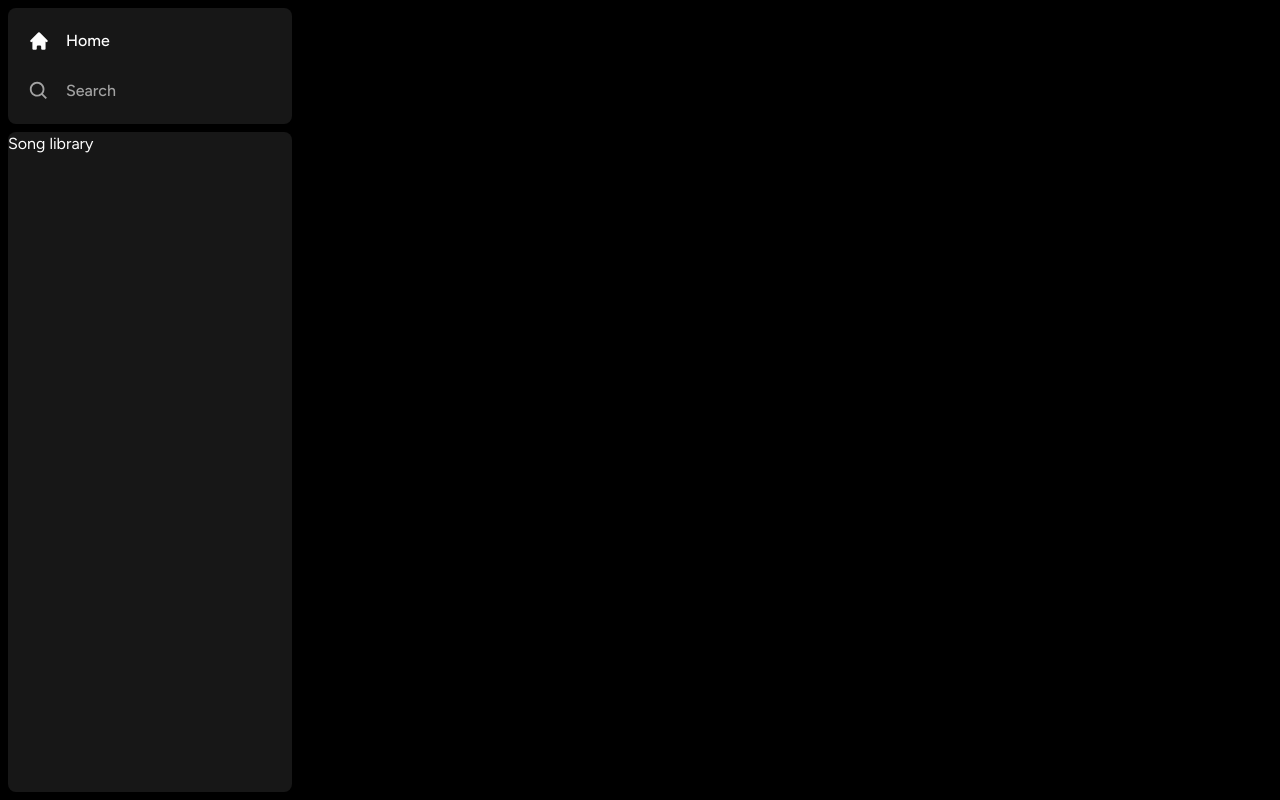
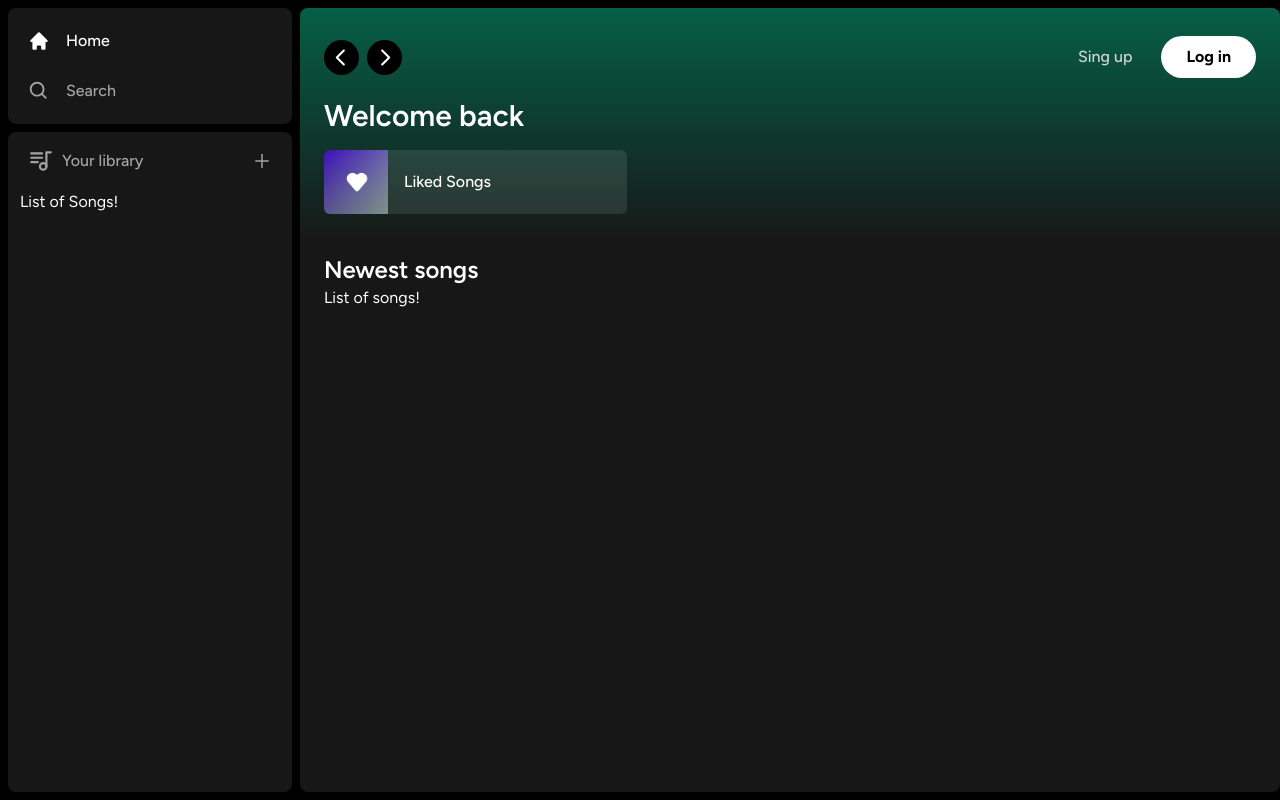
Before and after one commit to IsmaelJDz/spotify-clone, a Next.js app: page / in a window 1280 px wide. Built offline with nearby package versions, Linux system fonts and the light colour scheme.

Commit message:
[Spotify layout]: main component done

```diff
--- a/app/(site)/page.tsx
+++ b/app/(site)/page.tsx
@@ -1,7 +1,31 @@
+import Header from "@/components/Header";
+import ListItem from "@/components/ListItem";
+
 export default function Home() {
   return (
-    <div className='text-green-500'>
-      <h1>Home</h1>
+    <div className='w-full h-full overflow-hidden overflow-y-auto rounded-lg bg-neutral-900'>
+      <Header>
+        <div className='mb-2'>
+          <h1 className='text-3xl font-semibold text-white'>
+            Welcome back
+          </h1>
+          <div className='grid grid-cols-1 gap-3 mt-4 sm:grid-cols-2 xl:grid-cols-3 2xl:grid-cols-4'>
+            <ListItem
+              image='/images/liked.png'
+              name='Liked Songs'
+              href='liked'
+            />
+          </div>
+        </div>
+      </Header>
+      <div className='px-6 mt-2 mb-7'>
+        <div className='flex items-center justify-between'>
+          <h1 className='text-2xl font-semibold text-white'>
+            Newest songs
+          </h1>
+        </div>
+        <div>List of songs!</div>
+      </div>
     </div>
   );
 }
--- /dev/null
+++ b/components/Button.tsx
@@ -0,0 +1,46 @@
+"use client";
+
+import React, { forwardRef } from "react";
+import { twMerge } from "tailwind-merge";
+
+interface IButtonProps
+  extends React.ButtonHTMLAttributes<HTMLButtonElement> {}
+
+const Button = forwardRef<HTMLButtonElement, IButtonProps>(
+  (
+    { className, children, disabled, type = "button", ...props },
+    ref
+  ) => {
+    return (
+      <button
+        type={type}
+        className={twMerge(
+          `
+            w-full
+            rounded-full
+            bg-green-500
+            border
+            border-transparent
+            px-3
+            py-3
+            disabled:cursor-not-allowed
+            disabled:opacity-50
+            text-black
+            font-bold
+            hover:opacity-75
+            transition
+        `,
+          className
+        )}
+        disabled={disabled}
+        ref={ref}
+        {...props}>
+        {children}
+      </button>
+    );
+  }
+);
+
+Button.displayName = "Button";
+
+export default Button;
--- /dev/null
+++ b/components/Header.tsx
@@ -0,0 +1,79 @@
+"use client";
+
+import React from "react";
+import { useRouter } from "next/navigation";
+import { twMerge } from "tailwind-merge";
+import { RxCaretLeft, RxCaretRight } from "react-icons/rx";
+import { HiHome } from "react-icons/hi";
+import { BiSearch } from "react-icons/bi";
+import Button from "./Button";
+
+interface IHeaderProps {
+  children: React.ReactNode;
+  className?: string;
+}
+
+const Header: React.FC<IHeaderProps> = ({ children, className }) => {
+  const router = useRouter();
+
+  const handleLogout = () => {
+    //Handle logout in the future
+  };
+
+  return (
+    <div
+      className={twMerge(
+        `
+    h-fit
+    bg-gradient-to-b
+    from-emerald-800
+    p-6
+  `,
+        className
+      )}>
+      <div className='flex items-center justify-between w-full mb-4 '>
+        <div className='items-center hidden md:flex gap-x-2'>
+          <button
+            onClick={() => router.back()}
+            className='flex items-center justify-center transition bg-black rounded-full hover:opacity-75'>
+            <RxCaretLeft size={35} className='text-white' />
+          </button>
+          <button
+            onClick={() => router.forward()}
+            className='flex items-center justify-center transition bg-black rounded-full hover:opacity-75'>
+            <RxCaretRight size={35} className='text-white' />
+          </button>
+        </div>
+        <div className='flex items-center md:hidden gap-x-2'>
+          <button className='flex items-center justify-center p-2 transition bg-white rounded-full hover:opacity-75'>
+            <HiHome className='text-black' size={20} />
+          </button>
+          <button className='flex items-center justify-center p-2 transition bg-white rounded-full hover:opacity-75'>
+            <BiSearch className='text-black' size={20} />
+          </button>
+        </div>
+        <div className='flex items-center justify-between gap-x-4'>
+          <>
+            <div>
+              <Button
+                onClick={() => {}}
+                className='font-medium bg-transparent text-neutral-300'>
+                Sing up
+              </Button>
+            </div>
+            <div>
+              <Button
+                onClick={() => {}}
+                className='px-6 py-2 bg-white'>
+                Log in
+              </Button>
+            </div>
+          </>
+        </div>
+      </div>
+      {children}
+    </div>
+  );
+};
+
+export default Header;
--- /dev/null
+++ b/components/Library.tsx
@@ -0,0 +1,36 @@
+"use client";
+
+import React from "react";
+import { TbPlaylist } from "react-icons/tb";
+import { AiOutlinePlus } from "react-icons/ai";
+
+const Library = () => {
+  const onClick = () => {
+    //handle upload later
+  };
+
+  return (
+    <div className='flex flex-col'>
+      <div className='flex items-center justify-between px-5 pt-4'>
+        <div className='inline-flex items-center gap-x-2'>
+          <TbPlaylist className='text-neutral-400' size={26} />
+          <p className='font-medium text-neutral-400 text-md'>
+            Your library
+          </p>
+        </div>
+        <div>
+          <AiOutlinePlus
+            onClick={onClick}
+            size={20}
+            className='transition cursor-pointer text-neutral-400 hover:text-white'
+          />
+        </div>
+      </div>
+      <div className='flex flex-col px-3 mt-4 gap-y-2'>
+        List of Songs!
+      </div>
+    </div>
+  );
+};
+
+export default Library;
--- /dev/null
+++ b/components/ListItem.tsx
@@ -0,0 +1,46 @@
+"use client";
+
+import React from "react";
+import Image from "next/image";
+import { useRouter } from "next/navigation";
+import { FaPlay } from "react-icons/fa";
+
+interface IListItemProps {
+  image: string;
+  name: string;
+  href: string;
+}
+
+const ListItem: React.FC<IListItemProps> = ({
+  image,
+  name,
+  href,
+}) => {
+  const router = useRouter();
+
+  const onClick = () => {
+    // add auth before push
+    router.push(href);
+  };
+
+  return (
+    <button
+      onClick={onClick}
+      className='relative flex items-center pr-4 overflow-hidden transition rounded-md group gap-x-4 bg-neutral-100/10 hover:bg-neutral-100/20'>
+      <div className='relative min-h-[64px] min-w-[64px]'>
+        <Image
+          className='object-cover'
+          fill
+          src={image}
+          alt='Liked'
+        />
+      </div>
+      <p className='py-5 font-medium truncate'>{name}</p>
+      <div className='absolute flex items-center justify-center p-4 transition bg-green-500 rounded-full opacity-0 drop-shadow-sm right-5 group-hover:opacity-100 hover:scale-110'>
+        <FaPlay className='text-black' />
+      </div>
+    </button>
+  );
+};
+
+export default ListItem;
--- a/components/Sidebar.tsx
+++ b/components/Sidebar.tsx
@@ -6,6 +6,7 @@ import { HiHome } from "react-icons/hi";
 import { BiSearch } from "react-icons/bi";
 import Box from "./Box";
 import SidebarItem from "./SidebarItem";
+import Library from "./Library";
 
 interface ISidebarProps {
   children: React.ReactNode;
@@ -52,8 +53,13 @@ const Sidebar: React.FC<ISidebarProps> = ({ children }) => {
             ))}
           </div>
         </Box>
-        <Box className='h-full overflow-y-auto'>Song library</Box>
+        <Box className='h-full overflow-y-auto'>
+          <Library />
+        </Box>
       </div>
+      <main className='flex-1 h-full py-2 overflow-y-auto'>
+        {children}
+      </main>
     </div>
   );
 };
```
Also changed, not shown: public/images/liked.png (added).
